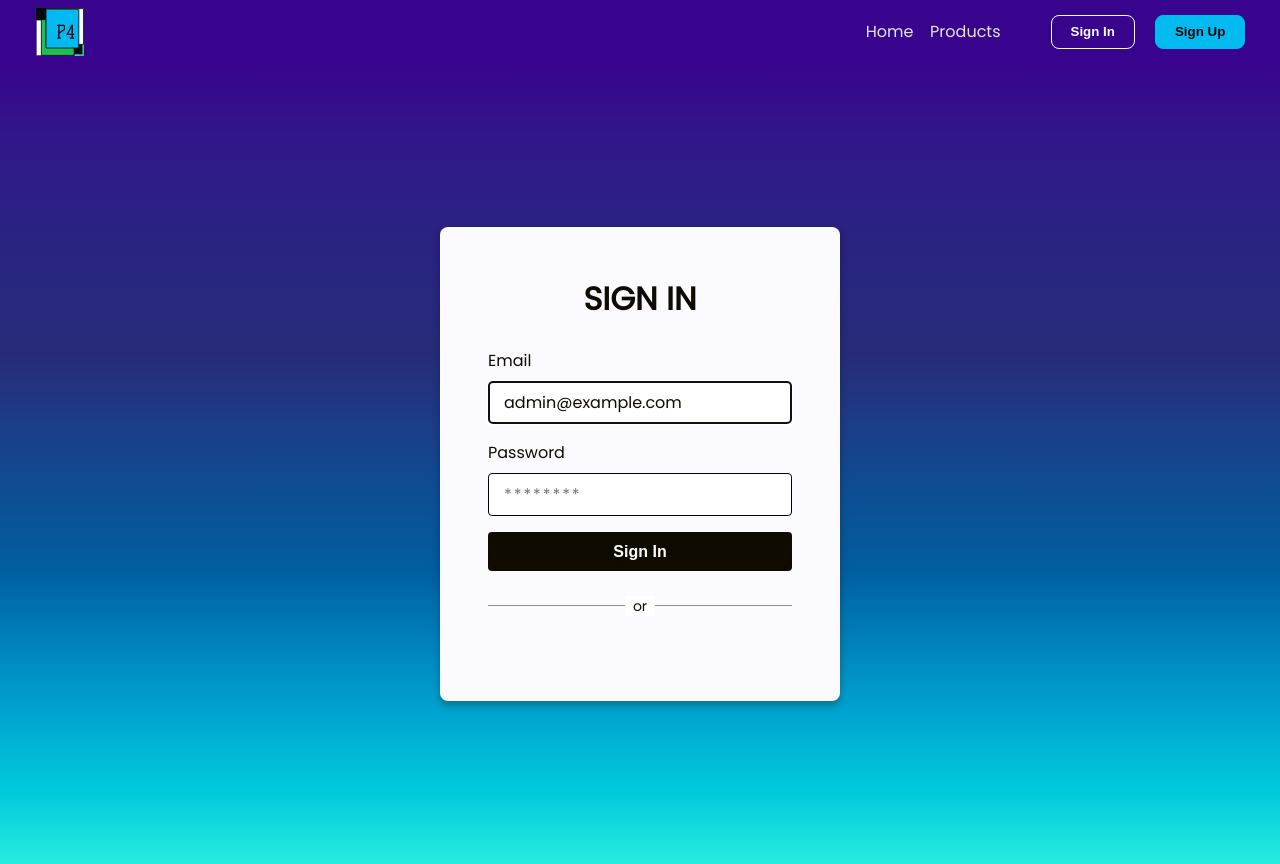
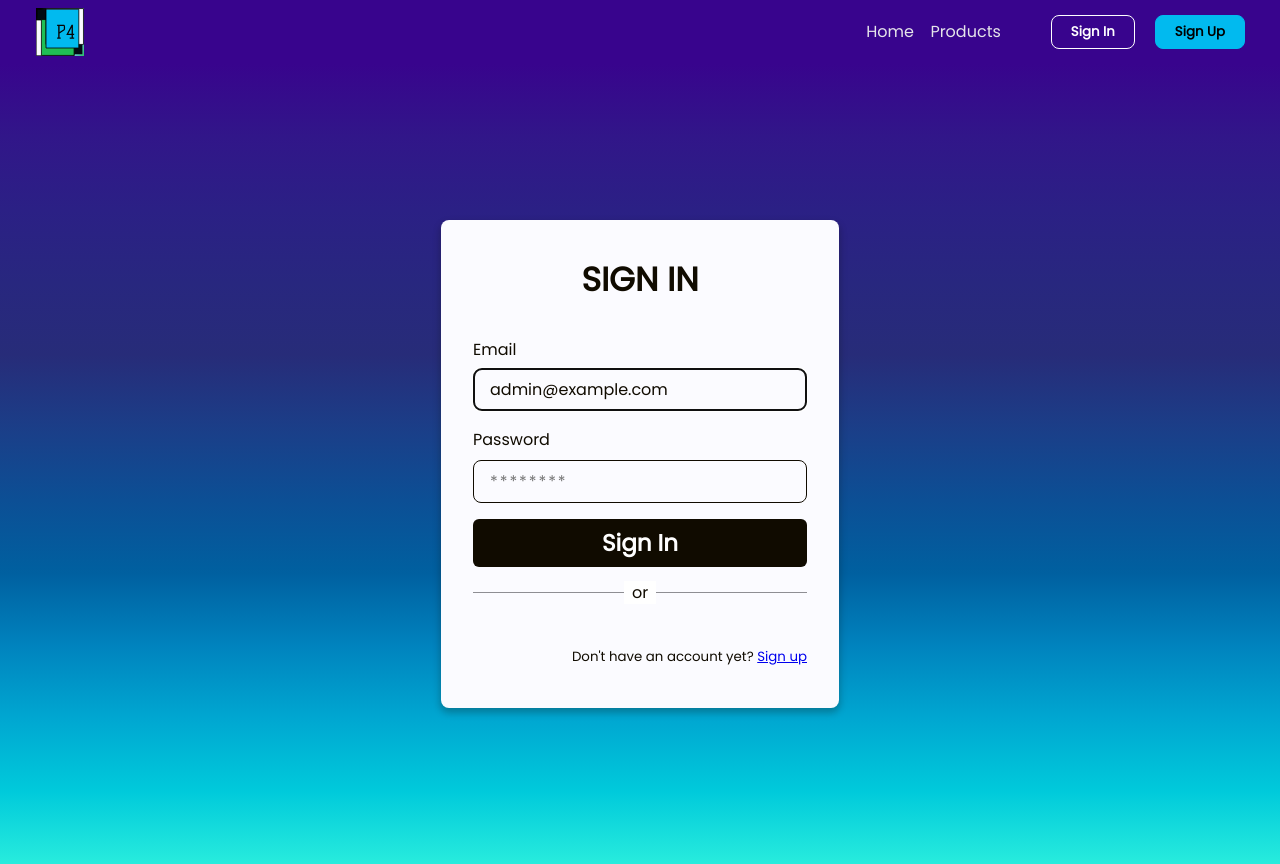
Before and after one commit to joequich/project4, a React (Create React App) app in the folder client/: page /auth/login in a window 1280 px wide. Built offline with nearby package versions, Linux system fonts and the light colour scheme.

Commit message:
refactor: change styles in authentication forms (sign in/ sign up)

```diff
--- a/client/src/components/GoogleSignIn.tsx
+++ b/client/src/components/GoogleSignIn.tsx
@@ -55,5 +55,5 @@ export const GoogleSignIn = memo(() => {
             };
         }, [isMounted, dispatch]);
 
-    return <button id="btn-google" className={'btn g_id_signin'} />;
+    return <button id="btn-google" className={'btn btn-signin--google g_id_signin'} />;
 });
--- a/client/src/components/NavBar.tsx
+++ b/client/src/components/NavBar.tsx
@@ -46,11 +46,7 @@ export const NavBar = () => {
                     </div>
                     <div
                         onClick={handleMenu}
-                        className={
-                            clicked
-                                ? 'navbar__overlay active'
-                                : 'navbar__overlay'
-                        }
+                        className='navbar__overlay'
                     ></div>
                     <div
                         className={
--- a/client/src/pages/auth/LoginPage.tsx
+++ b/client/src/pages/auth/LoginPage.tsx
@@ -9,6 +9,7 @@ import { login } from '../../redux/auth/authAction';
 import { clearState } from '../../redux/auth/authSlide';
 import { FullPageLoader } from '../../components/FullPageLoader';
 import { GoogleSignIn } from '../../components/GoogleSignIn';
+import { Link } from 'react-router-dom';
 
 export const LoginPage = () => {
     const history = useHistory();
@@ -53,9 +54,8 @@ export const LoginPage = () => {
             <div className="auth-container">
                 <div className="auth-wrapper">
                     <form onSubmit={handleSubmit}>
-                        <h1 className="headling text-center">SIGN IN</h1>
-                        <br />
-                        <div className="input-wrapper mb-sm">
+                        <h3 className="auth-title text-center">SIGN IN</h3>
+                        <div className="input-wrapper text-base mb-sm">
                             <label htmlFor="email">Email</label>
                             <input
                                 type="text"
@@ -101,12 +101,15 @@ export const LoginPage = () => {
                                 </p>
                             ) : null}
                         </div>
-                        <button type="submit" className="btn btn-login mb-sm">
+                        <button type="submit" className="btn btn-login">
                             Sign In
                         </button>
                     </form>
                     <hr className="hr-break" data-break="or" />
                     <GoogleSignIn />
+                    <div className="auth-footer">
+                        <span className="text-sm">Don't have an account yet? <Link to={'/auth/register'}>Sign up</Link></span>
+                    </div>
                 </div>
             </div>
         </>
--- a/client/src/pages/auth/RegisterPage.tsx
+++ b/client/src/pages/auth/RegisterPage.tsx
@@ -7,6 +7,7 @@ import { useAppDispatch, useAppSelector } from '../../hooks/Redux';
 import { register } from '../../redux/auth/authAction';
 import { clearState } from '../../redux/auth/authSlide';
 import { FullPageLoader } from '../../components/FullPageLoader';
+import { Link } from 'react-router-dom';
 
 export const RegisterPage = () => {
     const dispatch = useAppDispatch();
@@ -49,8 +50,7 @@ export const RegisterPage = () => {
             <div className="auth-container">
                 <div className="auth-wrapper">
                     <form onSubmit={handleSubmit}>
-                        <h1 className="headling text-center">SIGN UP</h1>
-                        <br />
+                        <h3 className="auth-title text-center">SIGN UP</h3>
                         <div className="input-wrapper mb-sm">
                             <label htmlFor="username">Username</label>
                             <input
@@ -118,9 +118,12 @@ export const RegisterPage = () => {
                                 </p>
                             ) : null}
                         </div>
-                        <button type="submit" className="btn btn-login mt-sm">
+                        <button type="submit" className="btn btn-login">
                             Create account
                         </button>
+                        <div className="auth-footer">
+                            <span className="text-sm">Already have an account? <Link to={'/auth/login'}>Sign in</Link></span>
+                        </div>
                     </form>
                 </div>
             </div>
--- a/client/src/styles/base/_base.scss
+++ b/client/src/styles/base/_base.scss
@@ -110,9 +110,16 @@ input[type='password'] {
     letter-spacing: 0.12em;
 }
 
-.headling {
-    font-size: 32px;
-    line-height: 48px;
+h3 {
+    font-size: 33.18px;
+    line-height: 40px;
+    font-weight: 500;
+}
+
+h6 {
+    font-size: 23.04px;
+    line-height: 24px;
+    font-weight: 500;
 }
 
 .text-center {
@@ -147,7 +154,7 @@ hr {
     border-color: hsl(210, 23%, 95%);
     border-style: solid none;
     border-width: 1px 0;
-    margin: 18px 0;
+    margin: 25px 0 21px 0;
 }
 .hr-break {
     border: none;
@@ -155,11 +162,12 @@ hr {
     color: $primary-2;
     overflow: visible;
     text-align: center;
-    height: 5px;
+    height: 6px;
 }
 .hr-break:after {
-    font-size: 14px;
-    background: #fff;
+    font-size: 16px;
+    line-height: 20px;
+    background: $background-base;
     content: attr(data-break);
     padding: 0 8px;
     position: relative;
--- a/client/src/styles/components/_auth.scss
+++ b/client/src/styles/components/_auth.scss
@@ -14,13 +14,22 @@
     max-width: 400px;
     background-color: $primary-1;
     overflow: hidden;
-    padding-top: 4rem;
-    padding-bottom: 4rem;
     box-shadow: $shadow-auth;
     border-radius: 8px;
     padding: 1.5rem;
-    @media (min-width: $breakpoint-tablet) {
-        padding: 3rem;
+    padding: 2.5rem 2rem;
+}
+
+.auth-title {
+    font-weight: 700;
+    margin-bottom: 2.5rem;
+}
+
+.auth-footer {
+    margin-top: 24px;
+    float: right;
+    a {
+        font-weight: 500;
     }
 }
 
--- a/client/src/styles/components/_buttons.scss
+++ b/client/src/styles/components/_buttons.scss
@@ -1,4 +1,5 @@
 .btn {
+    font-family: inherit;
     background-color: transparent;
     border: none;
     color: #fff;
@@ -7,11 +8,12 @@
 
 .btn-login {
     background: $primary-2;
-    padding: 0.65rem 3rem;
+    padding: 0.75rem 0;
     width: 100%;
-    font-size: 16px;
-    font-weight: 600;
-    border-radius: 4px;
+    font-size: 23.04px;
+    font-weight: 700;
+    line-height: 24px;
+    border-radius: 6px;
 }
 
 .btn-navbar {
@@ -27,6 +29,12 @@
     @media (min-width: $breakpoint-tablet) {
         justify-content: initial;
     }
+}
+
+.btn-signin--google {
+    display: flex;
+    justify-content: center;
+    width: 100%;
 }
 
 .btn-signin {
--- a/client/src/styles/components/_forms.scss
+++ b/client/src/styles/components/_forms.scss
@@ -2,10 +2,10 @@
     font-family: inherit;
     font-size: inherit;
     color: inherit;
-    background-color: rgb(255, 255, 255);
-    border: 1px solid #000;
-    padding: 8px 15px 8px 15px;
-    border-radius: 4px;
+    background-color: $primary-1;
+    border: 1px solid $primary-2;
+    padding: 8px 0 8px 16px;
+    border-radius: 8px;
     transition: all 0.2s;
     width: 100%;
     margin-top: 0.5rem;
--- a/client/src/styles/layout/_navigation.scss
+++ b/client/src/styles/layout/_navigation.scss
@@ -39,6 +39,7 @@
         opacity: 1;
         transition: all 0.5s ease;
         z-index: 2;
+        box-shadow: rgba(0, 0, 0, 0.2) 0px 20px 30px;
     }
 
     &__menu-icon {
```
